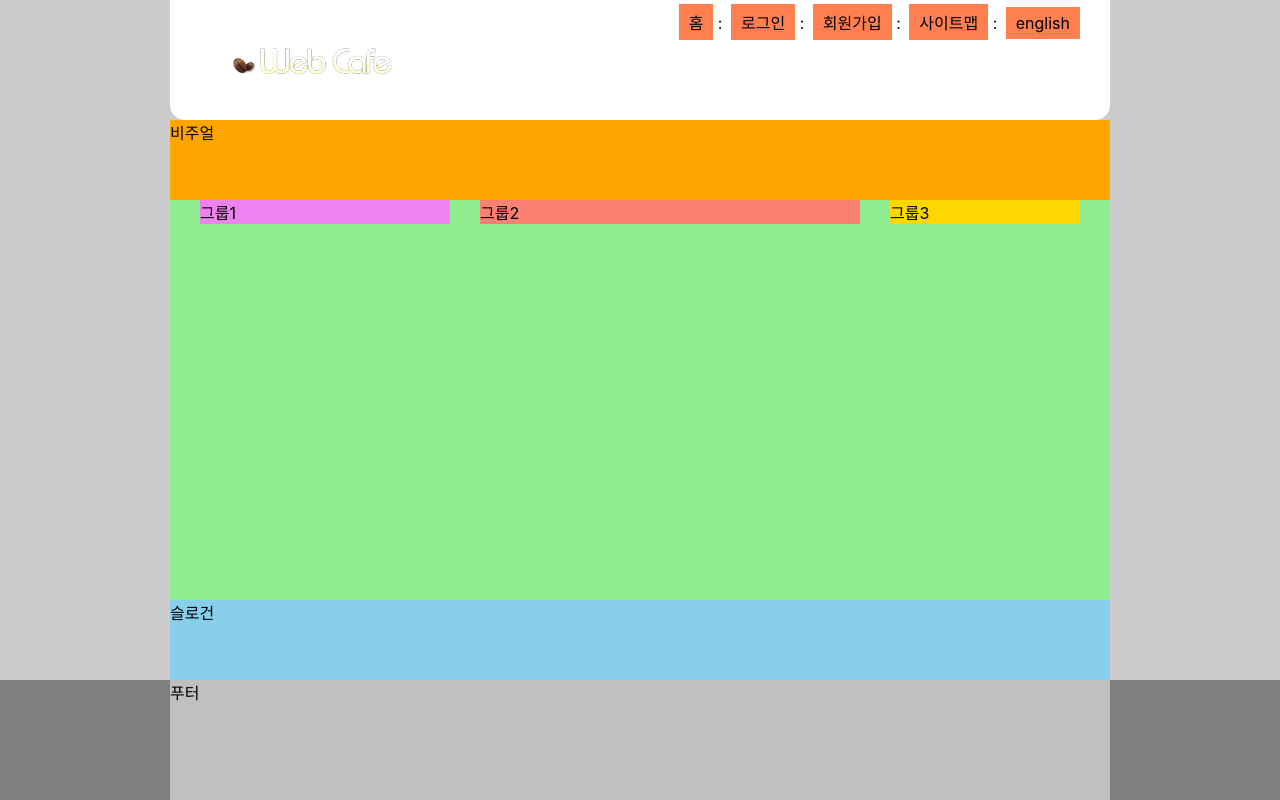
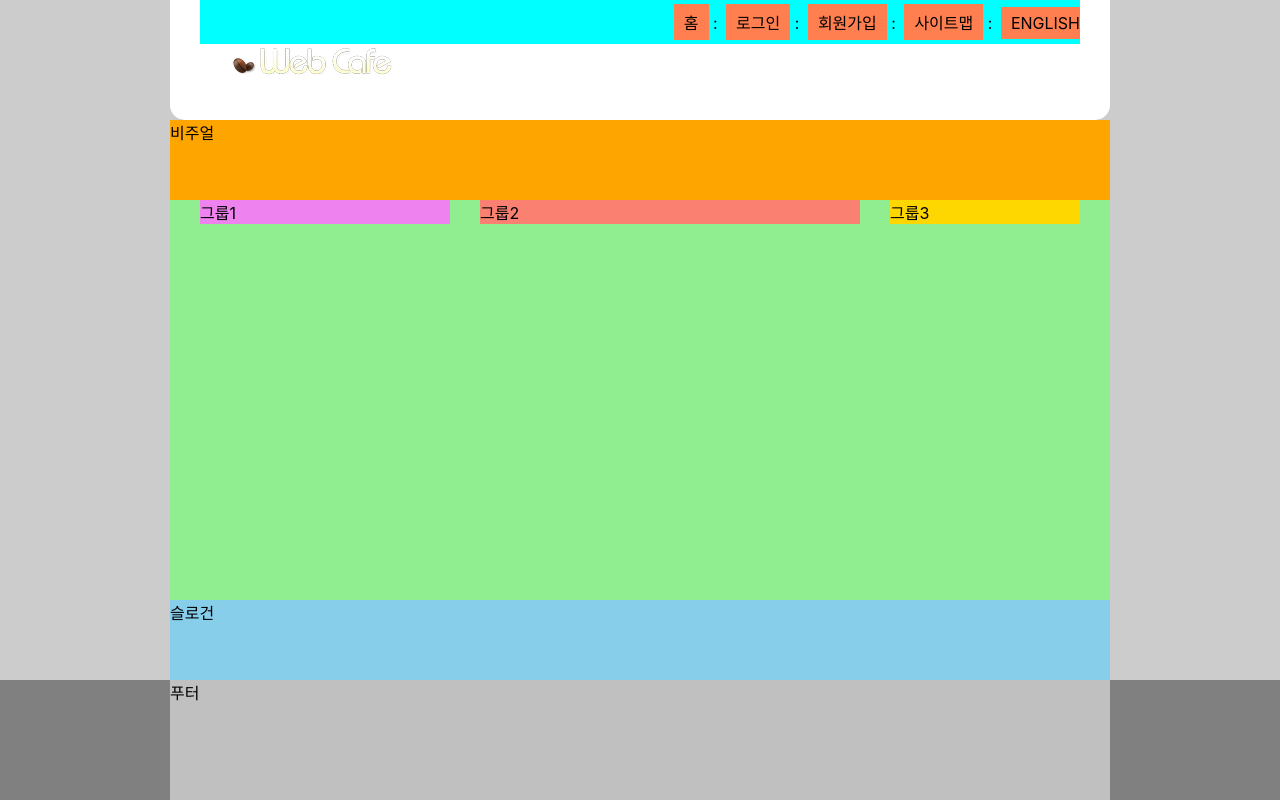
Before and after one commit to to06109/HTML5, a plain HTML site: page index.html in a window 1280 px wide. Drawn offline with Linux system fonts and the light colour scheme; a web font is replaced by a local one.

Commit message:
padding을 제거해서 멤버 레이아웃 구현

```diff
--- a/styles/style.css
+++ b/styles/style.css
@@ -53,7 +53,7 @@ header {
 
 /* 텍스트 링크 모음 */
 .member {
-  /* background-color: aqua; */
+  background-color: aqua;
   text-align: right;
   padding: 4px 0;
 }
@@ -68,6 +68,12 @@ header {
   padding: 6px 10px;
   /* a도 inline-block 하기 */
   display: inherit;
+  text-transform: uppercase;
+}
+
+/* 마지막 li 요소에 포함된 a 요소를 선택하여 오른쪽 padding값을 0으로 재정의 */
+.member li:last-child a {
+  padding-right: 0;
 }
 
 .divider {
```
